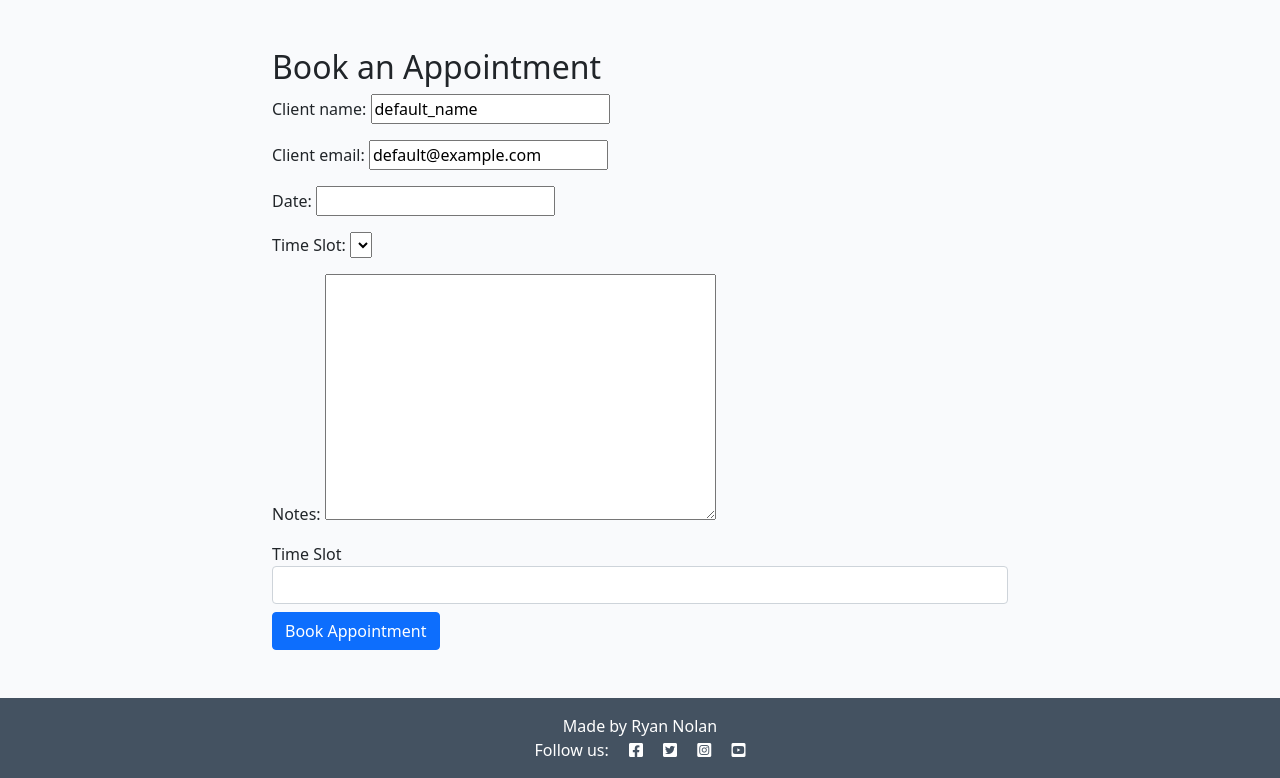
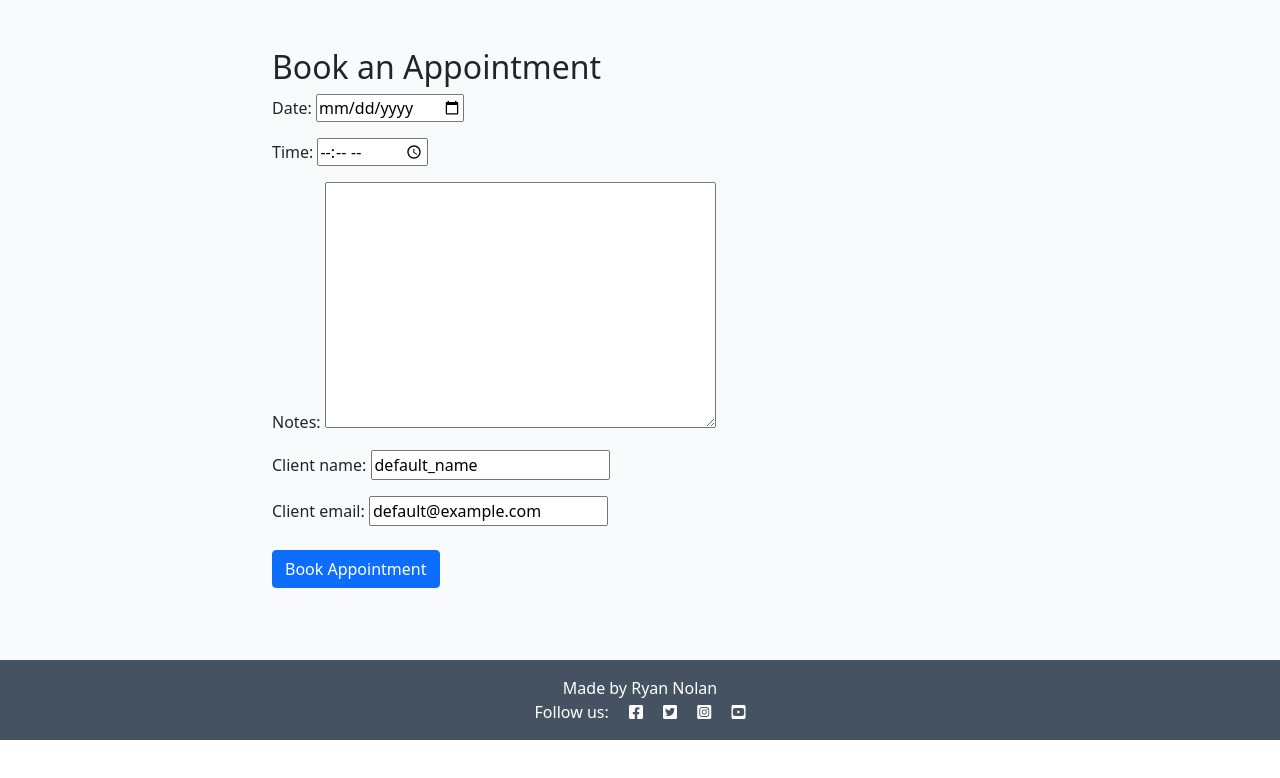
Before and after one commit to Alvor1991/PP4-Physio, a Django app: page /appointments/book/ in a window 1280 px wide. Shown: the part 60-838 px from the top of the page. After the commit the page ends 800 px from the top, so only its background shows below. Run offline with Django 4.2, Linux system fonts and the light colour scheme; lists and menus that the app fills with data are empty; parts of the project's set-up code (start-up, migrations or seed data) failed here and were passed over.

Commit message:
Add new view to handle AJAX requests for available time slots

```diff
--- a/appointments/forms.py
+++ b/appointments/forms.py
@@ -1,22 +1,11 @@
 from django import forms
 from .models import Appointment
-from .views import get_available_time_slots
 
 class AppointmentForm(forms.ModelForm):
-    time_slot = forms.ChoiceField(choices=[], required=True, label="Time Slot")
-
     class Meta:
         model = Appointment
-        fields = ['client_name', 'client_email', 'date', 'time_slot', 'notes']
-
-    def __init__(self, *args, **kwargs):
-        super(AppointmentForm, self).__init__(*args, **kwargs)
-        if 'date' in self.data:
-            try:
-                date = self.data.get('date')
-                available_slots = get_available_time_slots(date)
-                self.fields['time_slot'].choices = [(slot, slot) for slot in available_slots]
-            except (ValueError, TypeError):
-                self.fields['time_slot'].choices = []
-        else:
-            self.fields['time_slot'].choices = []
+        fields = ['date', 'time', 'notes', 'client_name', 'client_email']
+        widgets = {
+            'date': forms.DateInput(attrs={'type': 'date'}),
+            'time': forms.TimeInput(attrs={'type': 'time', 'step': 300}),
+        }
--- a/appointments/templates/appointments/book_appointment.html
+++ b/appointments/templates/appointments/book_appointment.html
@@ -15,14 +15,6 @@
         <form method="post" action="{% url 'book_appointment' %}">
           {% csrf_token %}
           {{ form.as_p }}
-          <div class="form-group">
-            <label for="id_time_slot">Time Slot</label>
-            <select name="time_slot" id="id_time_slot" class="form-control">
-              {% for slot in form.fields.time_slot.choices %}
-                <option value="{{ slot.0 }}">{{ slot.1 }}</option>
-              {% endfor %}
-            </select>
-          </div>
           <button type="submit" class="btn btn-primary mb-5 mt-2">Book Appointment</button>
         </form>
       {% endif %}
--- a/appointments/views.py
+++ b/appointments/views.py
@@ -1,29 +1,10 @@
 from django.shortcuts import render, redirect
 from django.contrib import messages
+from django.http import JsonResponse
 from .forms import AppointmentForm
 from .models import Appointment
-from datetime import datetime, timedelta, time
-
-def generate_time_slots(start_time, end_time, interval):
-    slots = []
-    current_time = start_time
-    while current_time < end_time:
-        slots.append(current_time.strftime("%H:%M"))
-        current_time = (datetime.combine(datetime.today(), current_time) + timedelta(minutes=interval)).time()
-    return slots
-
-def get_available_time_slots(date):
-    booked_appointments = Appointment.objects.filter(date=date).values_list('time', flat=True)
-    booked_slots = [appointment.strftime("%H:%M") for appointment in booked_appointments]
-
-    start_time = time(9, 0)
-    end_time = time(17, 0)
-    interval = 30
-
-    all_slots = generate_time_slots(start_time, end_time, interval)
-    available_slots = [slot for slot in all_slots if slot not in booked_slots]
-
-    return available_slots
+from .utils import get_available_time_slots
+from datetime import datetime
 
 def book_appointment(request):
     if request.method == 'POST':
@@ -36,9 +17,12 @@ def book_appointment(request):
             return redirect('book_appointment')
     else:
         form = AppointmentForm()
-        if 'date' in request.GET:
-            date = request.GET['date']
-            available_slots = get_available_time_slots(date)
-            form.fields['time_slot'].choices = [(slot, slot) for slot in available_slots]
 
     return render(request, 'appointments/book_appointment.html', {'form': form, 'success': False})
+
+def get_time_slots(request):
+    date = request.GET.get('date')
+    if date:
+        available_slots = get_available_time_slots(date)
+        return JsonResponse({'available_slots': available_slots})
+    return JsonResponse({'available_slots': []})
```
Also changed, not shown: appointments/utils.py (added, +23 -0 lines).
